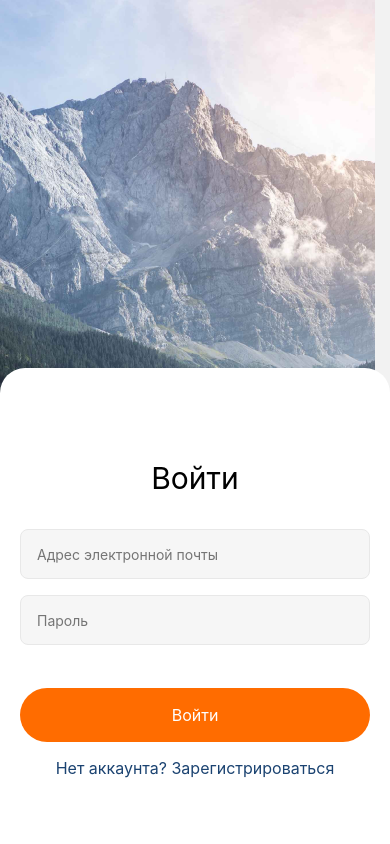
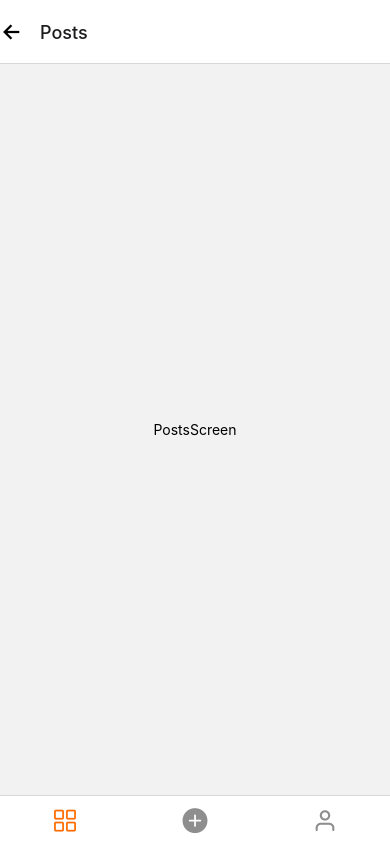
Before and after one commit to AnastasiaLes/react-native-hw, a React Native app: screen /Login in a window 390 px wide. Built offline with nearby package versions, Linux system fonts and the light colour scheme.

Commit message:
hw-4 done

```diff
--- a/App.js
+++ b/App.js
@@ -1,32 +1,17 @@
 import { StatusBar } from 'expo-status-bar';
 import { useState, useEffect } from 'react';
 import {} from 'react-native';
-import RegisterScreen from './screens/auth/RegisterScreen';
-import LoginScreen from './screens/auth/LoginScreen';
-import { createStackNavigator } from '@react-navigation/stack';
+
 import { NavigationContainer } from '@react-navigation/native';
+import { useRoute } from './router';
 
-const AuthStack = createStackNavigator();
 
 export default function App() {
 
-
+  const routing = useRoute({})
   return (
     <NavigationContainer>
-      <AuthStack.Navigator>
-        <AuthStack.Screen
-          options={{
-          headerShown: false
-        }}
-          name='Register'
-          component={RegisterScreen} />
-        <AuthStack.Screen
-          options={{
-          headerShown: false
-        }}
-          name='Login'
-          component={LoginScreen} />
-      </AuthStack.Navigator>
+      {routing}
     </NavigationContainer>
   )
 }
--- a/package.json
+++ b/package.json
@@ -9,7 +9,9 @@
     "web": "expo start --web"
   },
   "dependencies": {
+    "@expo/vector-icons": "^13.0.0",
     "@expo/webpack-config": "^0.17.0",
+    "@react-navigation/bottom-tabs": "^6.3.3",
     "@react-navigation/native": "^6.0.12",
     "@react-navigation/native-stack": "^6.8.0",
     "@react-navigation/stack": "^6.2.3",
@@ -20,6 +22,7 @@
     "react-native": "0.69.4",
     "react-native-safe-area-context": "4.3.1",
     "react-native-screens": "~3.15.0",
+    "react-native-vector-icons": "^9.2.0",
     "react-native-web": "~0.18.7"
   },
   "devDependencies": {
--- /dev/null
+++ b/router.js
@@ -0,0 +1,71 @@
+import React from "react";
+import { Button } from 'react-native';
+import { createStackNavigator } from '@react-navigation/stack';
+import { createBottomTabNavigator } from '@react-navigation/bottom-tabs';
+
+
+const MainTab = createBottomTabNavigator();
+
+const AuthStack = createStackNavigator();
+
+import RegisterScreen from './screens/auth/RegisterScreen';
+import LoginScreen from './screens/auth/LoginScreen';
+import PostsScreen from './screens/mainScreen/PostsScreen';
+import ProfileScreen from './screens/mainScreen/ProfileScreen';
+import CreatePostsScreen from './screens/mainScreen/CreatePostsScreen';
+// icons imports
+import { AntDesign } from '@expo/vector-icons';
+import { Feather } from '@expo/vector-icons';
+import { Ionicons } from '@expo/vector-icons';
+
+export const useRoute = (isAuth) => {
+  if (!isAuth) {
+  return  <AuthStack.Navigator>
+        <AuthStack.Screen
+          options={{
+          headerShown: false
+        }}
+          name='Register'
+          component={RegisterScreen} />
+        <AuthStack.Screen
+          options={{
+          headerShown: false
+        }}
+          name='Login'
+          component={LoginScreen} />
+      </AuthStack.Navigator>
+  }
+    return <MainTab.Navigator
+        tabBarOptions={{ showLabel: false }}
+        screenOptions={{
+        tabBarActiveTintColor: '#FF6C00',
+      }}
+    >
+        <MainTab.Screen
+            options={{
+                // headerTitle: (props) => <LogoTitle {...props} />,
+                headerLeft: () => <Ionicons
+                    onPress={() => alert('This is a button!')}
+                    name="arrow-back" size={24} color="black" />,
+                tabBarIcon: ({focused, size, color}) =>
+                    <AntDesign
+                        name="appstore-o" size={size} color={color} />
+            }}
+            name='Posts' component={PostsScreen} />
+        <MainTab.Screen
+            options={{
+                tabBarIcon: ({focused, size, color}) =>
+                <AntDesign name="pluscircle" size={size} color={color} />
+            }}
+            name='Create'
+            component={CreatePostsScreen} />
+        <MainTab.Screen
+            options={{
+                tabBarIcon: ({focused, size, color}) =>
+                <Feather name="user" size={size} color={color} />
+            }}
+            name='Profile'
+            component={ProfileScreen} />
+      </MainTab.Navigator>
+
+}
--- a/screens/auth/LoginScreen.js
+++ b/screens/auth/LoginScreen.js
@@ -108,14 +108,13 @@ export default function LoginScreen({navigation}) {
               <Text style={styles.buttonText}>Войти</Text>
             </TouchableOpacity>
 
-            <Text
-                style={styles.loginText}
-                onPress={() => navigation.navigate('Register')}
-            >
+            <TouchableOpacity style={styles.login}
+                onPress={() => navigation.navigate('Register')}>
+                <Text
+                    style={styles.loginText}>
                 Нет аккаунта? Зарегистрироваться
             </Text>
-
-
+            </TouchableOpacity>
 
           </View>
             </KeyboardAvoidingView>
@@ -177,17 +176,13 @@ const styles = StyleSheet.create({
     color: '#ffffff',
     fontSize: 16,
   },
-//   login: {
-//     alignItems: 'center',
-//     marginTop: 16,
-//     marginBottom: 66,
-//     // cursor: 'pointer',
-//   },
+  login: {
+    alignItems: 'center',
+    marginTop: 16,
+    marginBottom: 66,
+    // cursor: 'pointer',
+  },
     loginText: {
-       alignItems: 'center',
-    marginTop: 16,
-        marginBottom: 66,
-
     color: '#1B4371',
     fontSize: 16,
   }
--- a/screens/auth/RegisterScreen.js
+++ b/screens/auth/RegisterScreen.js
@@ -179,11 +179,11 @@ const styles = StyleSheet.create({
         width: 25,
         height: 25,
         borderColor: '#FF6C00',
+        backgroundColor: '#ffffff',
         borderWidth: 1,
         borderRadius: 50,
         justifyContent: 'center',
         alignItems: 'center',
-        fontSize: 40,
     },
   text: {
     textAlign: 'center',
--- /dev/null
+++ b/screens/mainScreen/CreatePostsScreen.js
@@ -0,0 +1,18 @@
+import React from "react";
+import { View, Text, StyleSheet } from 'react-native';
+
+const CreatePostsScreen = () => {
+    return <View style={styles.container}>
+        <Text>CreatePostsScreen</Text>
+    </View>
+}
+
+const styles = StyleSheet.create({
+    container: {
+        flex: 1,
+        justifyContent: 'center',
+        alignItems: 'center'
+    }
+})
+
+export default CreatePostsScreen;
--- /dev/null
+++ b/screens/mainScreen/PostsScreen.js
@@ -0,0 +1,18 @@
+import React from "react";
+import { View, Text, StyleSheet } from 'react-native';
+
+const PostsScreen = () => {
+    return <View style={styles.container}>
+        <Text>PostsScreen</Text>
+    </View>
+}
+
+const styles = StyleSheet.create({
+    container: {
+        flex: 1,
+        justifyContent: 'center',
+        alignItems: 'center'
+    }
+})
+
+export default PostsScreen;
--- /dev/null
+++ b/screens/mainScreen/ProfileScreen.js
@@ -0,0 +1,18 @@
+import React from "react";
+import { View, Text, StyleSheet } from 'react-native';
+
+const ProfileScreen = () => {
+    return <View style={styles.container}>
+        <Text>ProfileScreen</Text>
+    </View>
+}
+
+const styles = StyleSheet.create({
+    container: {
+        flex: 1,
+        justifyContent: 'center',
+        alignItems: 'center'
+    }
+})
+
+export default ProfileScreen;
```
Also changed, not shown: screens/mainScreen/CommentsScreen.js (added, +18 -0 lines), screens/mainScreen/MapScreen.js (added, +18 -0 lines), 1 other file (tests, documents, lock files or other folders).
